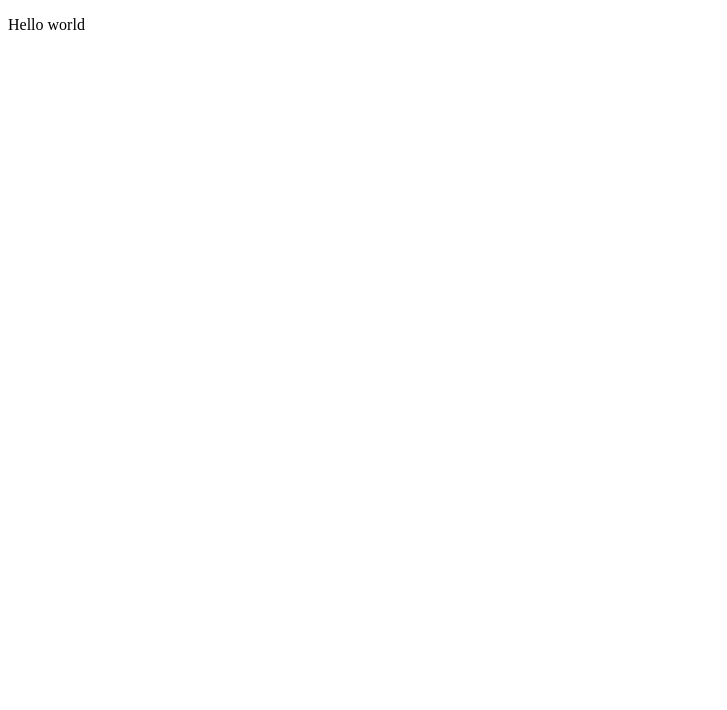
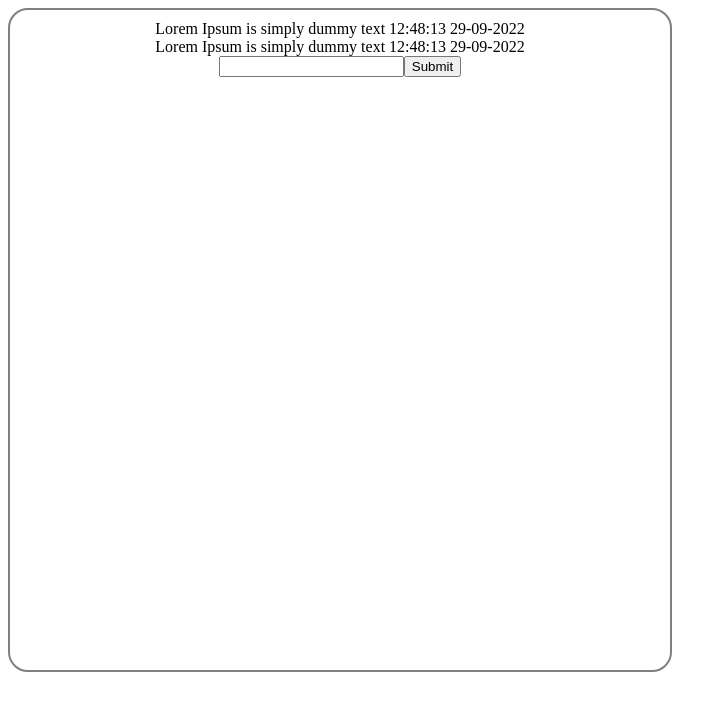
Before and after one commit to Tenemo/locked-chat-client, a React (Create React App) app: page / in a window 1280 px wide. Shown: the top 710 px of the page, without its empty margins (0-727 px from the left). Built offline with nearby package versions, Linux system fonts and the light colour scheme.

Commit message:
added components/messageInput,messagesBox, DataContext, naive chat implemented

```diff
--- a/package.json
+++ b/package.json
@@ -6,6 +6,7 @@
     "@testing-library/jest-dom": "^5.16.5",
     "@testing-library/react": "^13.4.0",
     "@testing-library/user-event": "^13.5.0",
+    "date-fns": "^2.29.3",
     "react": "^18.2.0",
     "react-dom": "^18.2.0",
     "react-scripts": "5.0.1",
--- a/src/App.js
+++ b/src/App.js
@@ -1,7 +1,13 @@
 import "./App.css";
+import Chat from "./components/chat/Chat.jsx";
+import { DataProvider } from "./context/DataContext";
 
 function App() {
-  return <p>Hello world</p>;
+  return (
+    <DataProvider>
+      <Chat />
+    </DataProvider>
+  );
 }
 
 export default App;
--- /dev/null
+++ b/src/components/chat/Chat.jsx
@@ -0,0 +1,18 @@
+import "./chat.css";
+import { useContext } from "react";
+import DataContext from "../../context/DataContext";
+
+import MessagesBox from "./messagesBox/MessagesBox";
+import MessageInput from "./messageInput/MessageInput";
+
+const Chat = ({ users }) => {
+  const { chat, addMessage } = useContext(DataContext);
+  //   console.log(chat);
+  return (
+    <div className="chatContainer">
+      <MessagesBox messages={chat} />
+      <MessageInput chat={chat} addMessage={addMessage} />
+    </div>
+  );
+};
+export default Chat;
--- /dev/null
+++ b/src/components/chat/chat.css
@@ -0,0 +1,11 @@
+.chatContainer {
+    width: 80vh;
+    height: 80vh;
+    border:2px solid grey;
+    border-radius: 3%;
+    padding:10px;
+    display: flex;
+    /* justify-content: center; */
+    align-items: center;
+    flex-direction: column;
+}
--- /dev/null
+++ b/src/components/chat/messageInput/MessageInput.jsx
@@ -0,0 +1,36 @@
+import { useState, useEffect } from "react";
+
+const MessageInput = ({ chat, addMessage }) => {
+  const [message, setMessage] = useState("");
+  const [input, setInput] = useState("");
+
+  const handleInputChange = (e) => {
+    setInput(e.target.value);
+  };
+  const handleSubmit = (e) => {
+    e.preventDefault();
+    setMessage(input);
+    setInput("");
+  };
+  useEffect(() => {
+    const newMessage = {
+      text: message,
+      nick: "unknown",
+      timeStamp: Date.now(),
+    };
+    addMessage([...chat, newMessage]);
+  }, [message]);
+  console.log("chat ", chat);
+  return (
+    <form onSubmit={handleSubmit}>
+      <input
+        type="text"
+        name="inputValue"
+        value={input}
+        onChange={handleInputChange}
+      ></input>
+      <input type="submit" value="Submit"></input>
+    </form>
+  );
+};
+export default MessageInput;
--- /dev/null
+++ b/src/components/chat/messagesBox/MessagesBox.jsx
@@ -0,0 +1,12 @@
+import { format } from "date-fns";
+const MessagesBox = ({ messages }) => {
+  console.log("xd", messages);
+  const messagesMarkup = messages.map((message, index) => (
+    <div key={index}>
+      {message.text}
+      {format(message.timeStamp, " hh:mm:ss dd-MM-yyyy")}
+    </div>
+  ));
+  return <div>{messagesMarkup}</div>;
+};
+export default MessagesBox;
--- /dev/null
+++ b/src/context/DataContext.jsx
@@ -0,0 +1,33 @@
+import { createContext, useState, useEffect } from "react";
+
+const DataContext = createContext({});
+
+export const DataProvider = ({ children }) => {
+  const [chat, addMessage] = useState([
+    {
+      text: "Lorem Ipsum is simply dummy text",
+      timeStamp: Date.now(),
+      nick: "unknown",
+    },
+    {
+      text: "Lorem Ipsum is simply dummy text",
+      timeStamp: Date.now(),
+      nick: "unknown",
+    },
+  ]);
+  useEffect(() => {
+    addMessage(chat);
+  }, [chat]);
+
+  return (
+    <DataContext.Provider
+      value={{
+        chat,
+        addMessage,
+      }}
+    >
+      {children}
+    </DataContext.Provider>
+  );
+};
+export default DataContext;
```
Also changed, not shown: 1 other file (tests, documents, lock files or other folders).
